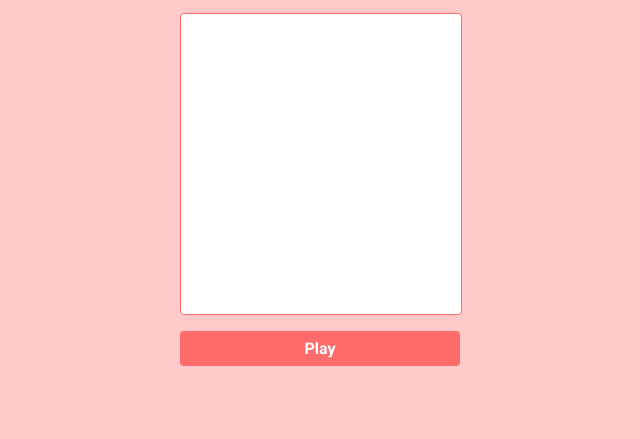
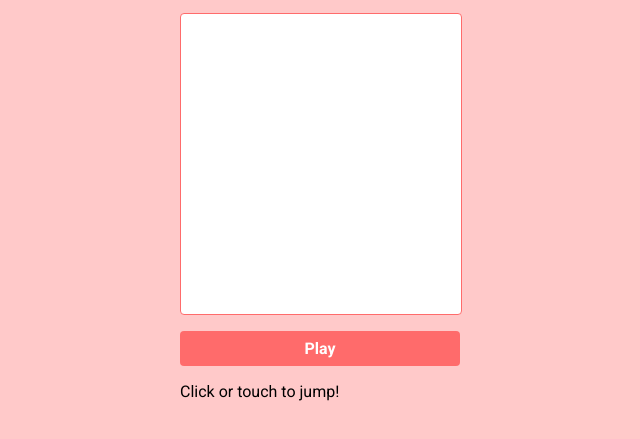
Before and after one commit to wendell-kenneddy/flappy, a website built with Vite: page index.html in a window 1280 px wide. Shown: the part 57-496 px from the top of the page, without its empty margins (320-960 px from the left). Built offline with nearby package versions, Linux system fonts and the light colour scheme.

Commit message:
feat(index.html): add markup

```diff
--- a/index.html
+++ b/index.html
@@ -26,6 +26,8 @@
       <div class="btn-group">
         <button id="play">Play</button>
       </div>
+
+      <p>Click or touch to jump!</p>
     </main>
 
     <script type="module" src="/src/main.ts"></script>
```
